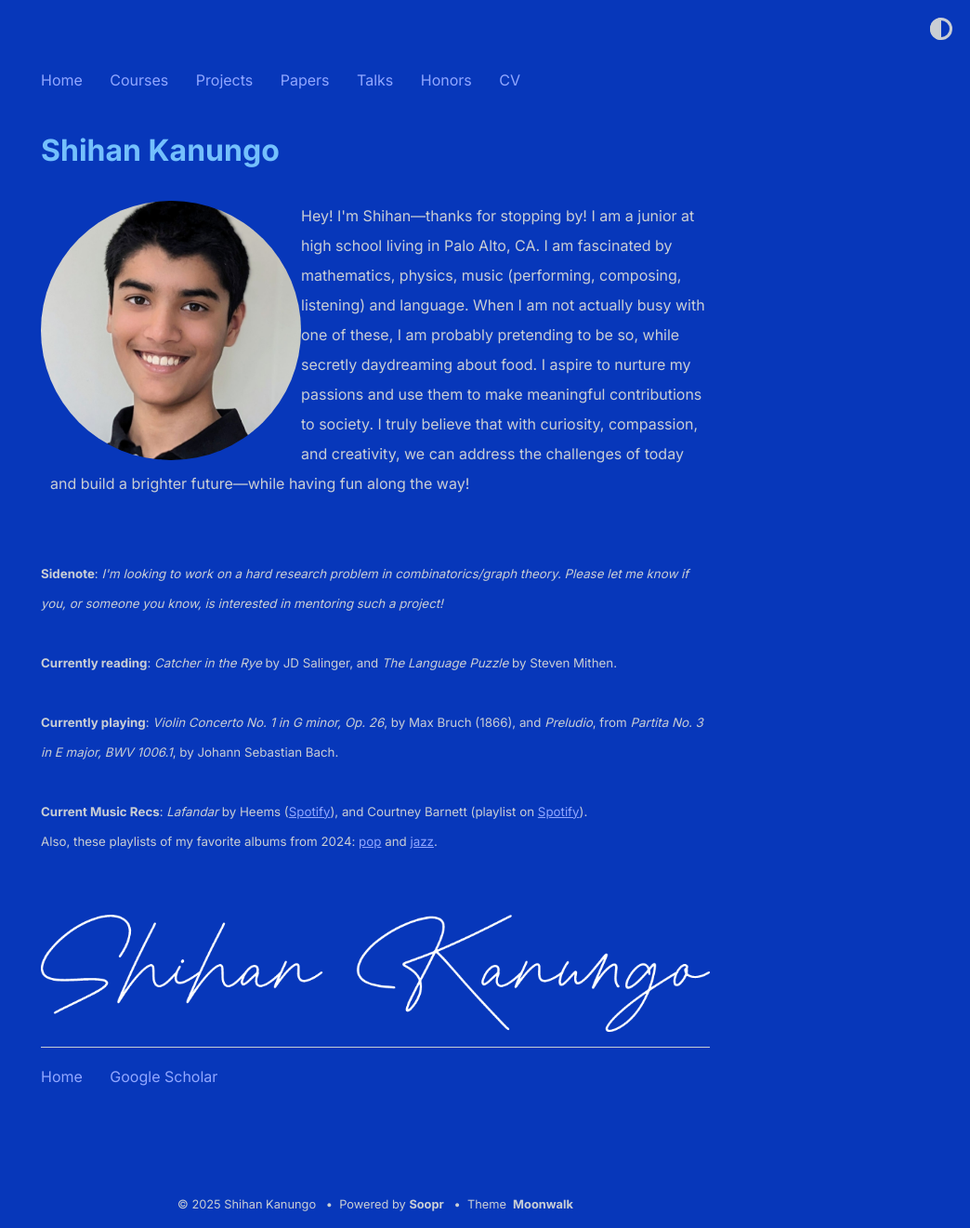
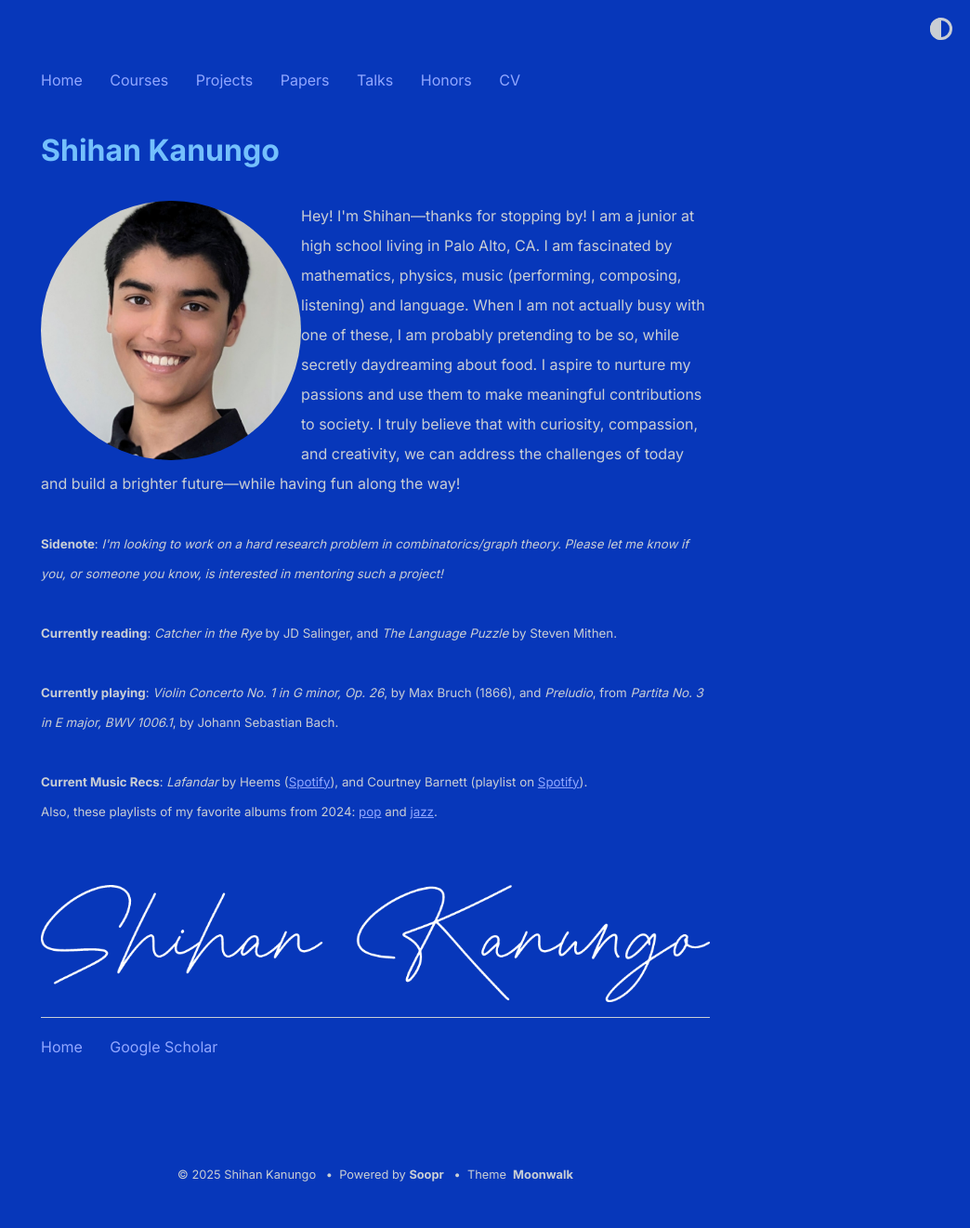
Before and after one commit to shihankanungo/shihankanungo.github.io, a Jekyll site: the page built from index.md, in a window 1280 px wide. Shown: the whole page at 93% size, without its empty margins (236-1280 px from the left). Built offline with Jekyll 4.4.1, drawn with Linux system fonts in a browser that asks for light colours; after the commit the page ends 1289 px from its top, so only the background shows below that.

Commit message:
Update _config.yml

```diff
--- a/_config.yml
+++ b/_config.yml
@@ -2,8 +2,8 @@
 author: Shihan Kanungo
 url: https://www.shihankanungo.github.io/shihanmoonwalk/ # root address of the site
 description: > # description of the site (multiple lines allowed)
-  <img src="photo.png" alt="Avatar" align="left" hspace="10" style="width:280px; border-radius:50%;">
-  <div style="margin-left: 10px;">Hey! I'm Shihan&mdash;thanks for stopping by! I am a junior at high school living in Palo Alto, CA. I am fascinated by mathematics, physics, music (performing, composing, listening) and language. When I am not actually busy with one of these, I am probably pretending to be so, while secretly daydreaming about food. I aspire to nurture my passions and use them to make meaningful contributions to society. I truly believe that with curiosity, compassion, and creativity, we can address the challenges of today and build a brighter future&mdash;while having fun along the way!</div>
+  <img src="photo.png" alt="Avatar" align="left" style="width:280px; border-radius:50%;">
+  Hey! I'm Shihan&mdash;thanks for stopping by! I am a junior at high school living in Palo Alto, CA. I am fascinated by mathematics, physics, music (performing, composing, listening) and language. When I am not actually busy with one of these, I am probably pretending to be so, while secretly daydreaming about food. I aspire to nurture my passions and use them to make meaningful contributions to society. I truly believe that with curiosity, compassion, and creativity, we can address the challenges of today and build a brighter future&mdash;while having fun along the way!
           <br /><br />
 
           <small><b>Sidenote</b>: <i>I'm looking to work on a hard research problem in combinatorics/graph theory. Please let me know if you, or someone you know, is interested in mentoring such a project! </i></small>
```
